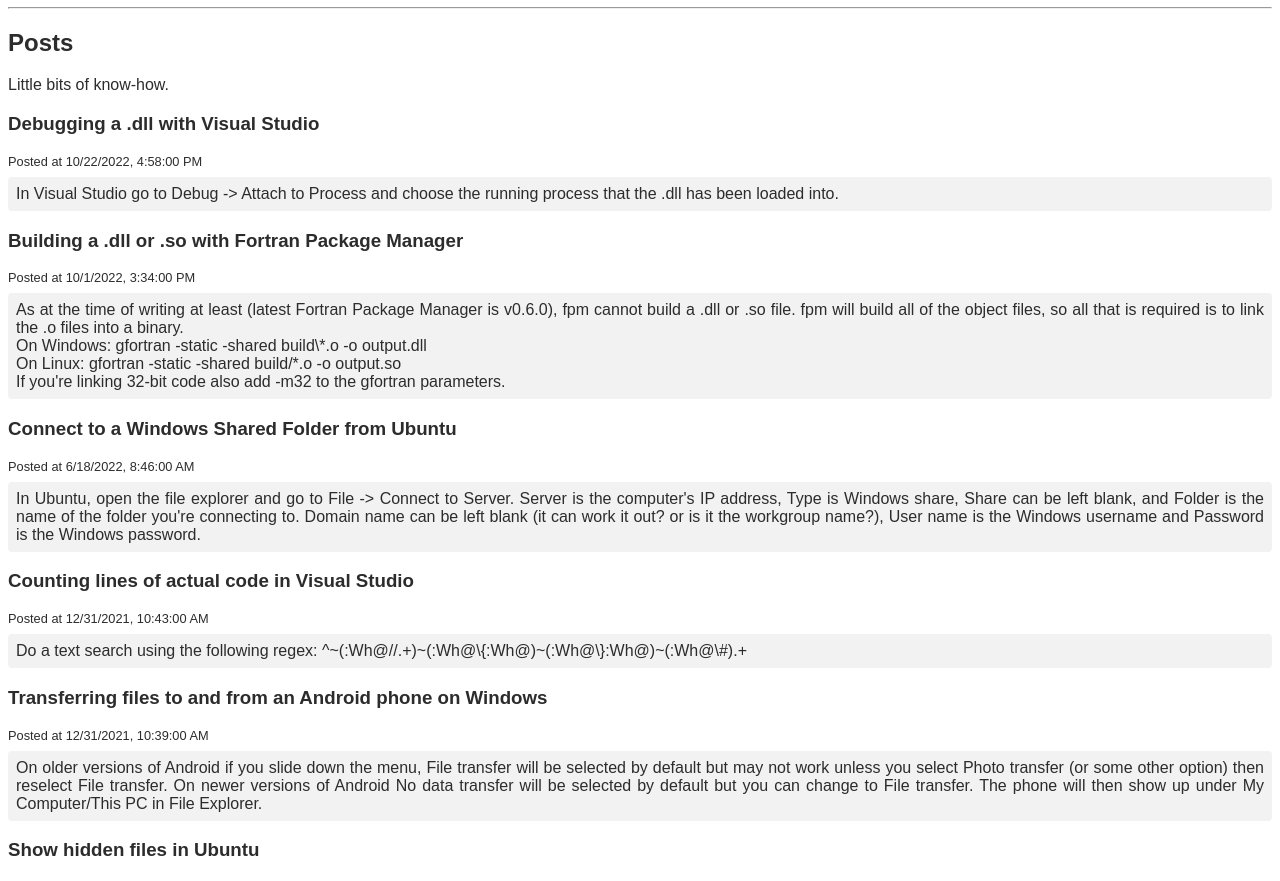
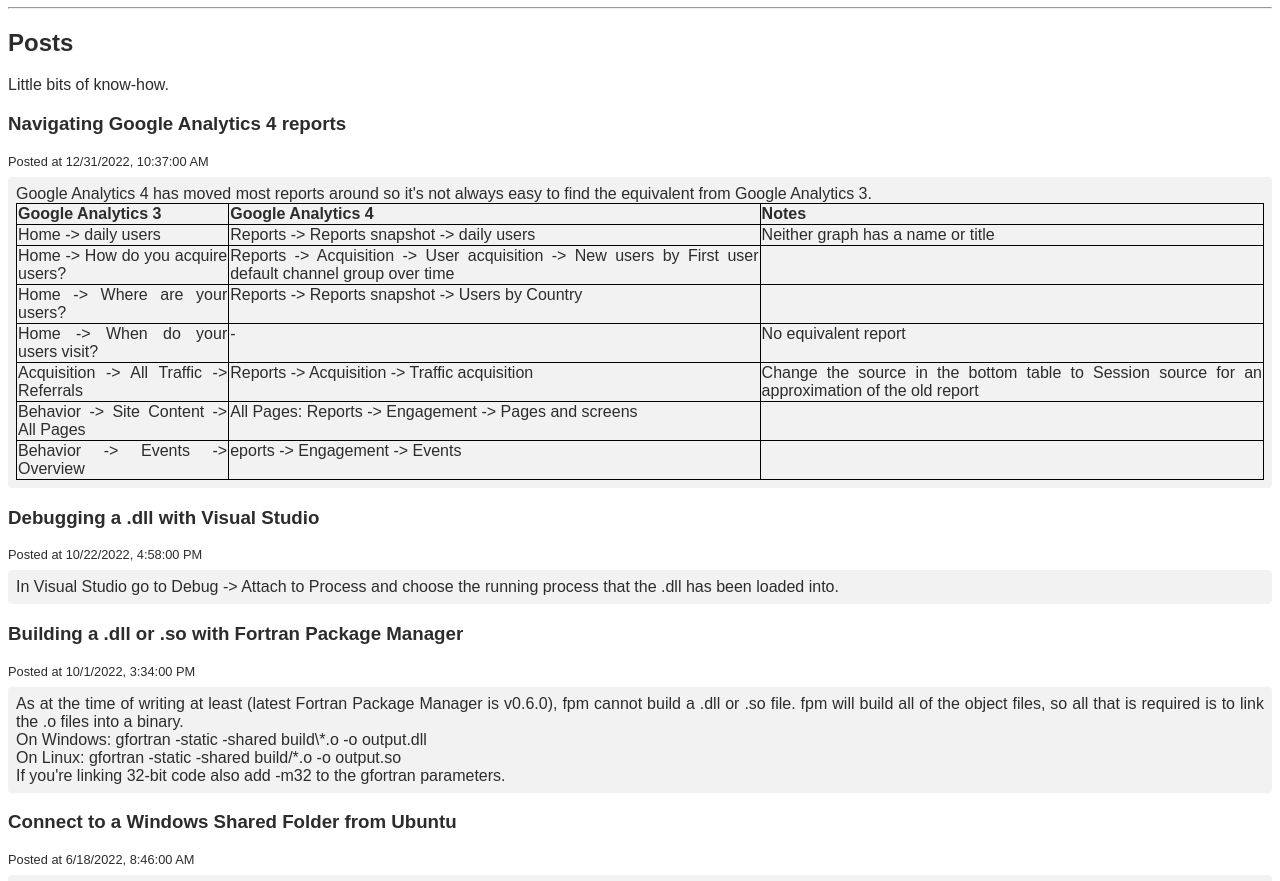
Before and after one commit to tschumann/tomschumann, a React app: page / in a window 1280 px wide. Shown: the part 1187-2068 px from the top of the page. Built offline with nearby package versions, Linux system fonts and the light colour scheme.

Commit message:
Added post on Google Analytics 4.

```diff
--- a/src/index.jsx
+++ b/src/index.jsx
@@ -47,6 +47,13 @@
 		'time': '2022-10-22 16:58:00',
 		'body': 'In Visual Studio go to Debug -> Attach to Process and choose the running process that the .dll has been loaded into.',
 		'tags': ['visual-studio']
+	},
+	{
+		'id': 7,
+		'title': 'Navigating Google Analytics 4 reports',
+		'time': '2022-12-31 10:37:00',
+		'body': 'Google Analytics 4 has moved most reports around so it\'s not always easy to find the equivalent from Google Analytics 3.<br/><table><tr><th>Google Analytics 3</th><th>Google Analytics 4</th><th>Notes</th></tr><tr><td>Home -> daily users</td><td>Reports -> Reports snapshot -> daily users</td><td>Neither graph has a name or title</td></tr><tr><td>Home -> How do you acquire users?</td><td>Reports -> Acquisition -> User acquisition -> New users by First user default channel group over time</td><td></td></tr><tr><td>Home -> Where are your users?</td><td>Reports -> Reports snapshot -> Users by Country</td><td></td></tr><tr><td>Home -> When do your users visit?</td><td>-</td><td>No equivalent report</td></tr><tr><td>Acquisition -> All Traffic -> Referrals</td><td>Reports -> Acquisition -> Traffic acquisition</td><td>Change the source in the bottom table to Session source for an approximation of the old report</td></tr><tr><td>Behavior -> Site Content -> All Pages</td><td>All Pages: Reports -> Engagement -> Pages and screens</td><td></td></tr><tr><td>Behavior -> Events -> Overview</td><td>eports -> Engagement -> Events</td><td></td></tr></table>',
+		'tags': ['google-analytics']
 	}
 ];
 
--- a/styles.css
+++ b/styles.css
@@ -1,6 +1,16 @@
 body {
 	color: rgb(44, 44, 44);
 	font-family: sans-serif;
+}
+
+table {
+	border-collapse: collapse;
+	table-layout: fixed;
+}
+
+th, td {
+	border: 1px solid black;
+	vertical-align: top;
 }
 
 .post-time {
```
